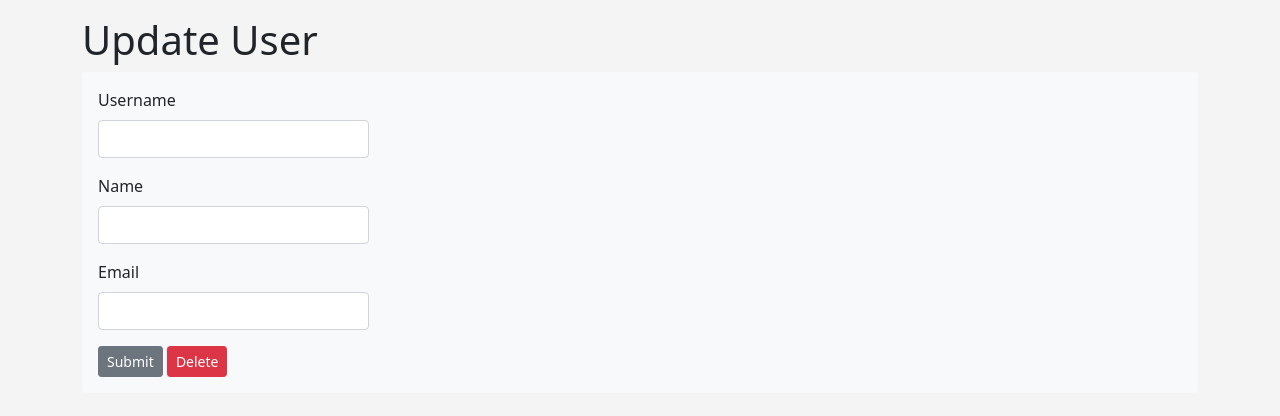
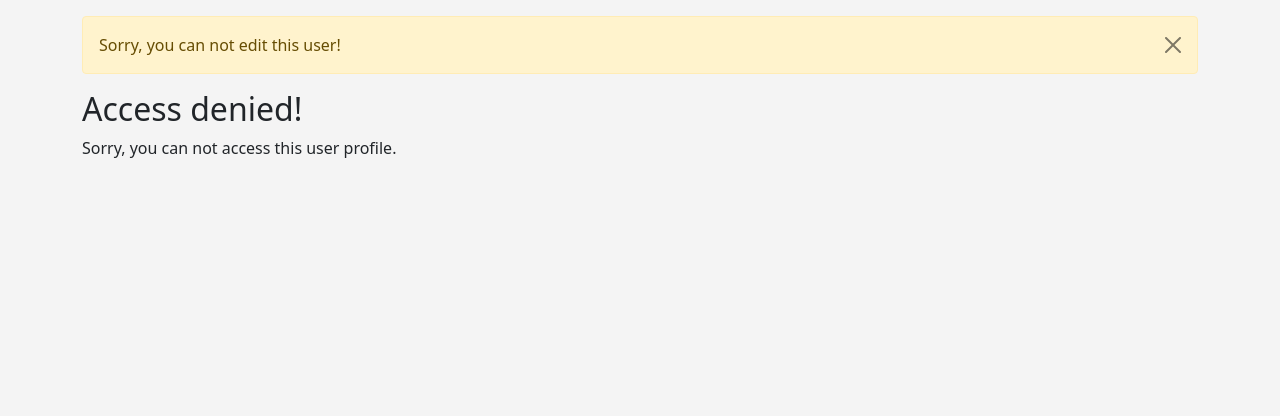
Before and after one commit to vhsenna/flask-blog, a Flask app: template app/templates/update.html in a window 1280 px wide. Shown: the part 56-472 px from the top of the page. Run offline with Flask 2, Linux system fonts and the light colour scheme; the template is opened without the code that fills it: values that come from a table or form of the project are taken from there, others are empty; the visitor is signed in with stand-in values (Sample User, id 1); data comes from the database, SQL or seed files in the repository.

Commit message:
Access denied message

```diff
--- a/app/templates/update.html
+++ b/app/templates/update.html
@@ -9,6 +9,7 @@
 </div>
 {% endfor %}
 
+{% if id == current_user.id %}
 <h1>Update User</h1>
 <div class="shadow-none p-3 mb-5 bg-light rounded">
   <form class="w-25" method="POST" action="/update/{{ new_data.id }}">
@@ -35,4 +36,13 @@
   </form>
 </div>
 
+{% else %}
+<div class="alert alert-warning alert-dismissible fade show" role="alert">
+  Sorry, you can not edit this user!
+  <button type="button" class="btn-close" data-bs-dismiss="alert" aria-label="Close"></button>
+</div>
+<h2>Access denied!</h2>
+<p>Sorry, you can not access this user profile.</p>
+{% endif %}
+
 {% endblock %}
```
